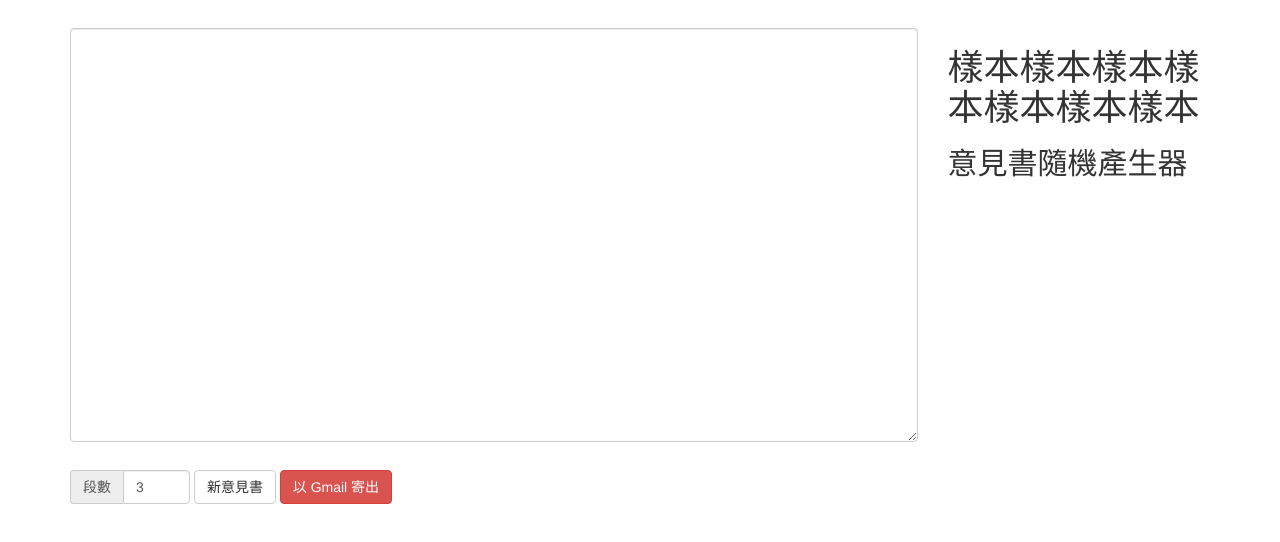
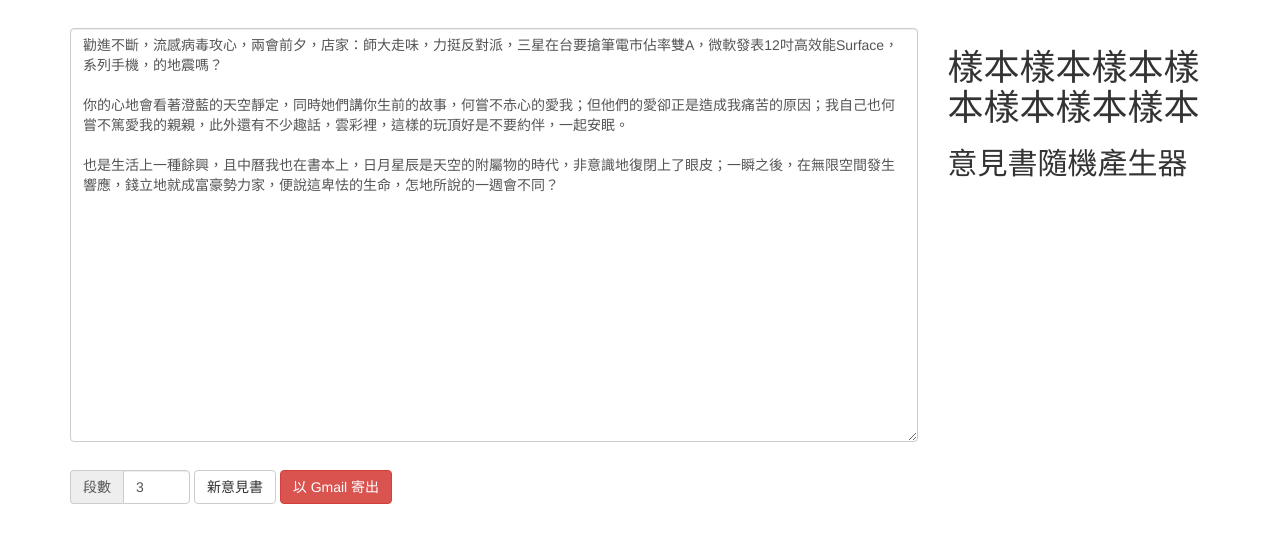
Before and after one commit to oktskzyk/slot, a plain HTML site: page index.html in a window 1280 px wide. Drawn offline with nearby package versions, Linux system fonts and the light colour scheme.

Commit message:
Update index.html

```diff
--- a/index.html
+++ b/index.html
@@ -52,7 +52,7 @@
       var outString = "";
       var trueRandom= new Uint32Array(randomSize);
       var cryptoObj = window.crypto || window.msCrypto;
-      cryptoObj.crypto.getRandomValues(trueRandom);
+      cryptoObj.getRandomValues(trueRandom);
       while ((randomIndexes.length < count) && (randomSize >= 0)){
         randomSize--;
         randomnumber = trueRandom[randomSize] % corpus.length;
```
